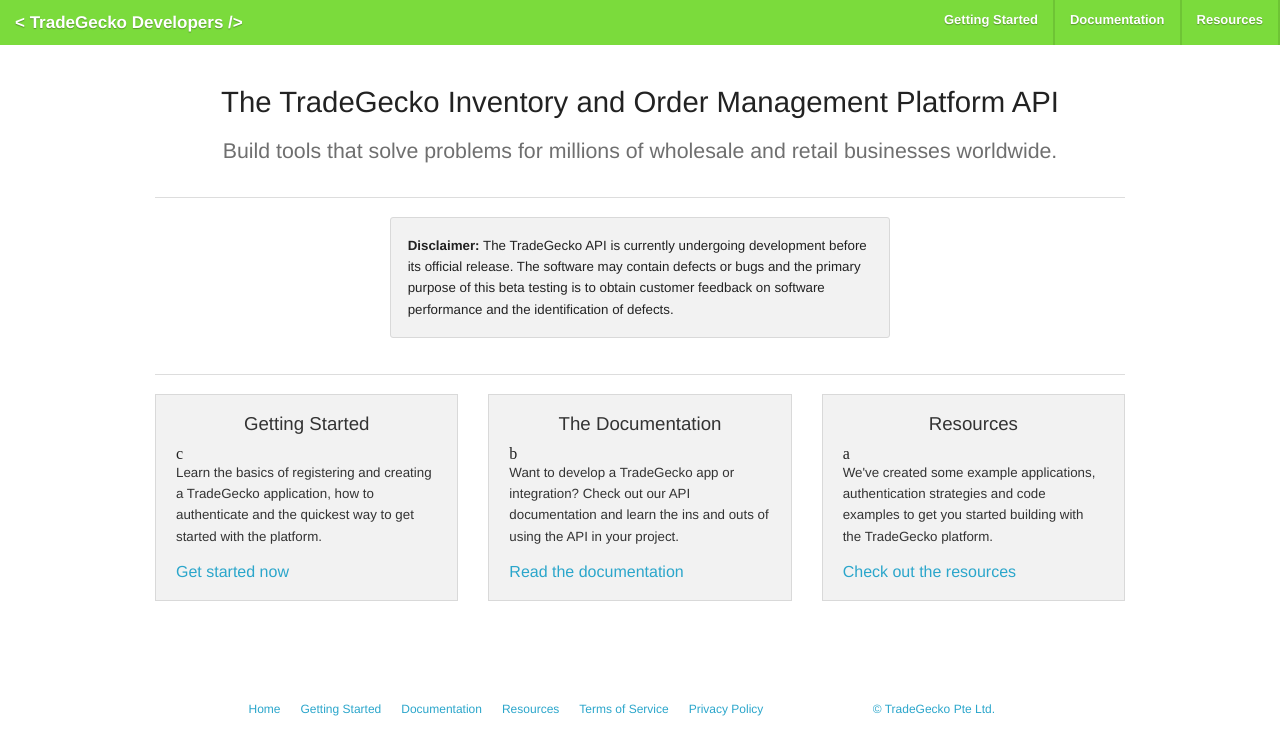
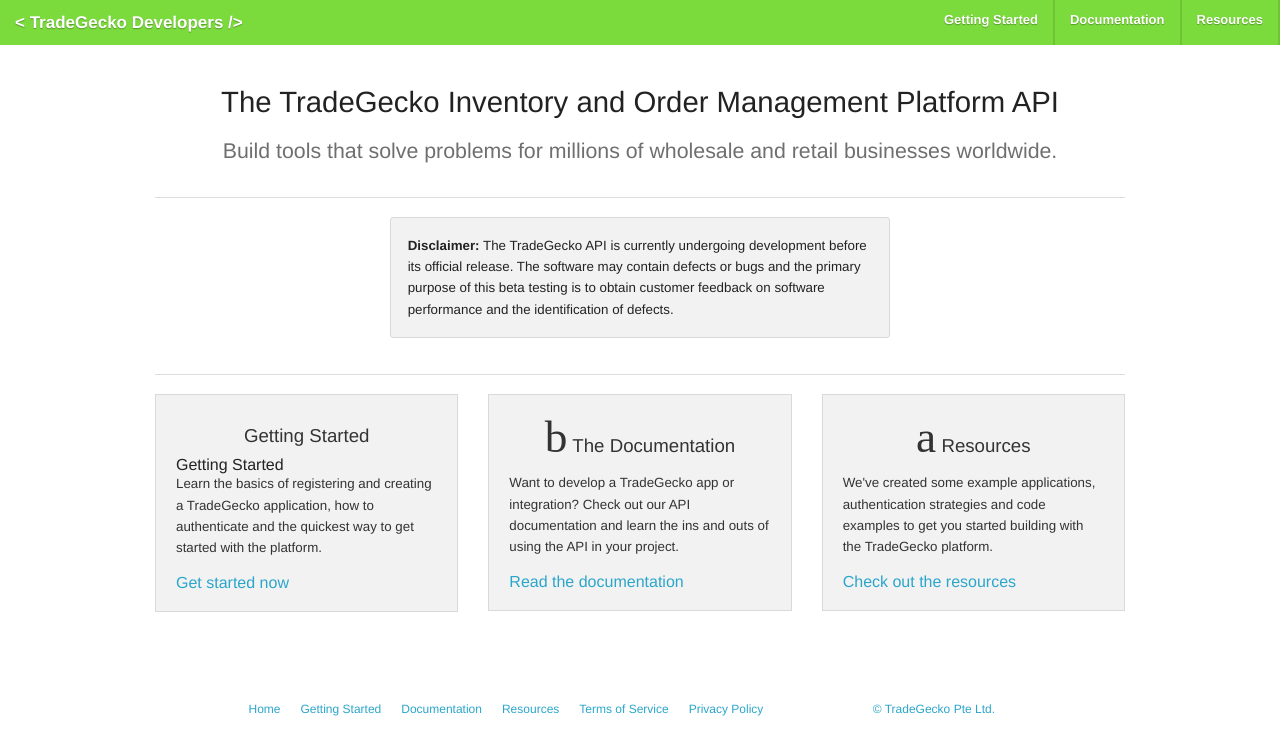
Before and after one commit to tradegecko/docs_old, a Jekyll site: the page built from index.html, in a window 1280 px wide. Shown: the top 755 px of the page. Built offline with Jekyll 4.4.1, drawn with Linux system fonts in a browser that asks for light colours; some web fonts are replaced; Markdown is read by kramdown in place of the engine named in the settings; the list of posts is cut into pages by our own code.

Commit message:
update icon size

```diff
--- a/css/custom.css
+++ b/css/custom.css
@@ -120,4 +120,5 @@
 .icon {
   font-family: 'Pictos Custom' !important;
   -webkit-font-smoothing: antialiased;
+  font-size:34pt;
 }
--- a/index.html
+++ b/index.html
@@ -21,26 +21,27 @@
 <div class="row boxes">
   <div class="large-4 columns">
     <section class="panel">
+      <h3 class="text-center">
       <h3 class="text-center">Getting Started</h3>
-      <span class="icon">c</span>
+      Getting Started</h3>
       <p>Learn the basics of registering and creating a TradeGecko application, how to authenticate and the quickest way to get started with the platform.</p>
       <a href="/getting-started">Get started now</a>
     </section>
   </div>
   <div class="large-4 columns">
     <section class="panel">
-     <h3 class="text-center">The Documentation</h3>
+     <h3 class="text-center">
       <span class="icon">b</span>
-
+      The Documentation</h3>
      <p>Want to develop a TradeGecko app or integration? Check out our API documentation and learn the ins and outs of using the API in your project.</p>
      <a href="/documentation">Read the documentation</a>
    </section>
   </div>
   <div class="large-4 columns">
     <section class="panel">
-      <h3 class="text-center">Resources</h3>
+      <h3 class="text-center">
       <span class="icon">a</span>
-
+      Resources</h3>
       <p>We've created some example applications, authentication strategies and code examples to get you started building with the TradeGecko platform.</p>
       <a href="/resources">Check out the resources</a>
     </section>
```
